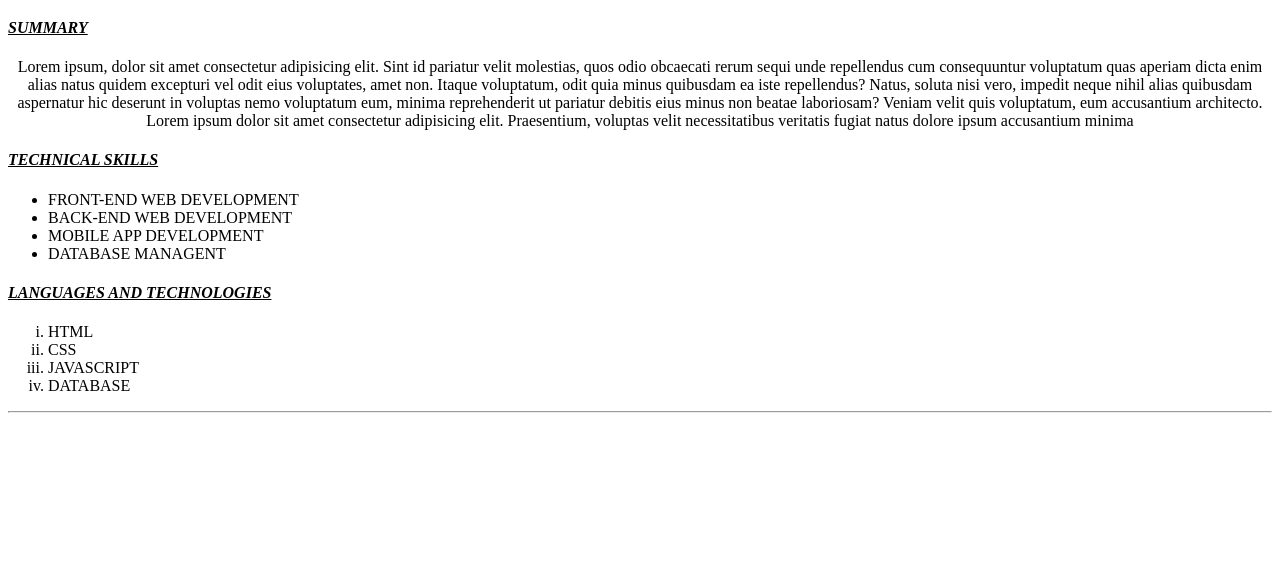
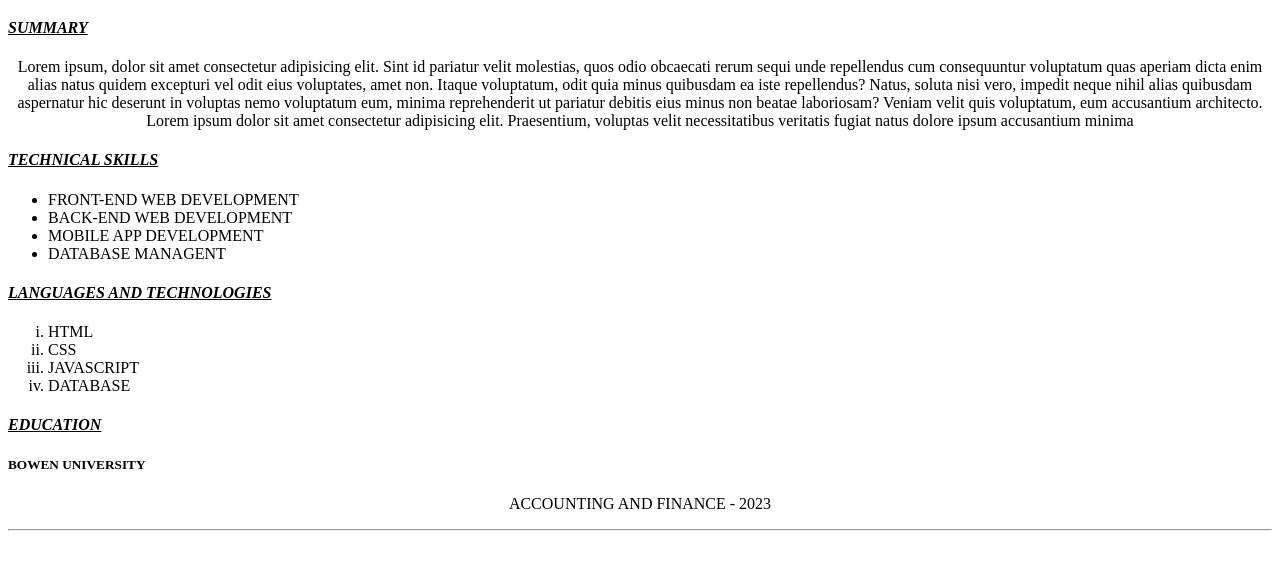
Before and after one commit to biyimo/HTML2, a plain HTML site: page index.html in a window 1280 px wide. Shown: the part 100-670 px from the top of the page. Drawn offline with Linux system fonts and the light colour scheme.

Commit message:
School section added

```diff
--- a/index.html
+++ b/index.html
@@ -15,6 +15,10 @@
       }
       p {
         text-align: center;
+      }
+      .SCHOOL {
+        text-align: left;
+        color: black;
       }
     </style>
   </head>
@@ -54,12 +58,17 @@
       <u><i>LANGUAGES AND TECHNOLOGIES</i></u>
     </h4>
     <ol type="i">
-        <li>HTML</li>
-        <li>CSS</li>
-        <li>JAVASCRIPT</li>
-        <li>DATABASE</li>
+      <li>HTML</li>
+      <li>CSS</li>
+      <li>JAVASCRIPT</li>
+      <li>DATABASE</li>
     </ol>
 
+    <h4>
+      <u><i>EDUCATION</i></u>
+    </h4>
+    <h5 class="SCHOOL">BOWEN UNIVERSITY</h5>
+    <p>ACCOUNTING AND FINANCE - 2023</p>
 
     <hr />
   </body>
```
